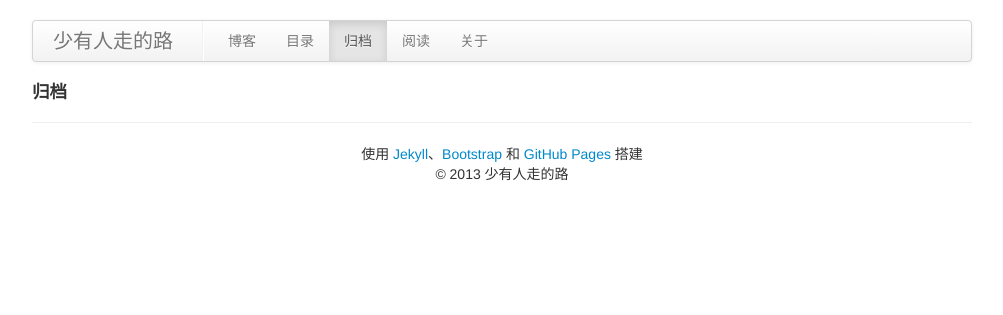
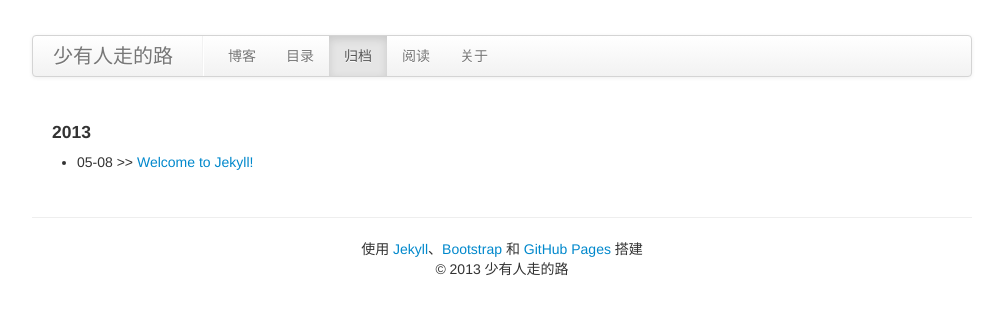
Before and after one commit to colinworks/colinworks.github.com, a Jekyll site: the page built from archives.html, in a window 1280 px wide. Shown: the top 315 px of the page, without its empty margins (138-1141 px from the left). Built offline with Jekyll 4.4.1, drawn with Linux system fonts in a browser that asks for light colours.

Commit message:
Archives

```diff
--- a/_config.yml
+++ b/_config.yml
@@ -1,2 +1,7 @@
+
+author:
+    name: 张露兵
+    email: zhanglubing927[at]gmail.com
+
 name: 少有人走的路
-pygments: true
+pygments:   true
--- a/_layouts/default.html
+++ b/_layouts/default.html
@@ -28,7 +28,7 @@
             </div>
         </div>
 
-        <div>
+        <div style="padding: 15px 20px">
             {{ content }}
         </div>
 
--- a/archives.html
+++ b/archives.html
@@ -3,7 +3,25 @@ layout: default
 title: "归档"
 ---
 
-<h4>归档</h4>
+<div id="content">
+    {% capture archives_year %}
+        {{ 'now' | date: '%Y' }}
+    {% endcapture %}
+    <ul>
+    {% for post in site.posts %}
+        {% capture post_year %}
+            {{ post.date | date: '%Y' }}
+        {% endcapture %}
+        {% if archives_year != post_year %}
+            {% assign archives_year = post_year %}
+            </ul>
+            <h4>{{ archives_year }}</h4>
+            <ul>
+        {% endif %}
+        <li>{{ post.date | date: "%m-%d" }} &gt;&gt; <a href="{{post.url}}">{{ post.title }}</a> </li>
+    {% endfor %}
+    </ul>
+</div>
 
 <script type="text/javascript">
     var index = 3;
--- a/css/main.css
+++ b/css/main.css
@@ -1,4 +1,4 @@
 
 body {
-  padding: 20px 0;
+  padding: 35px 0;
 }
```
Also changed, not shown: about.html (+14 -1 lines).
